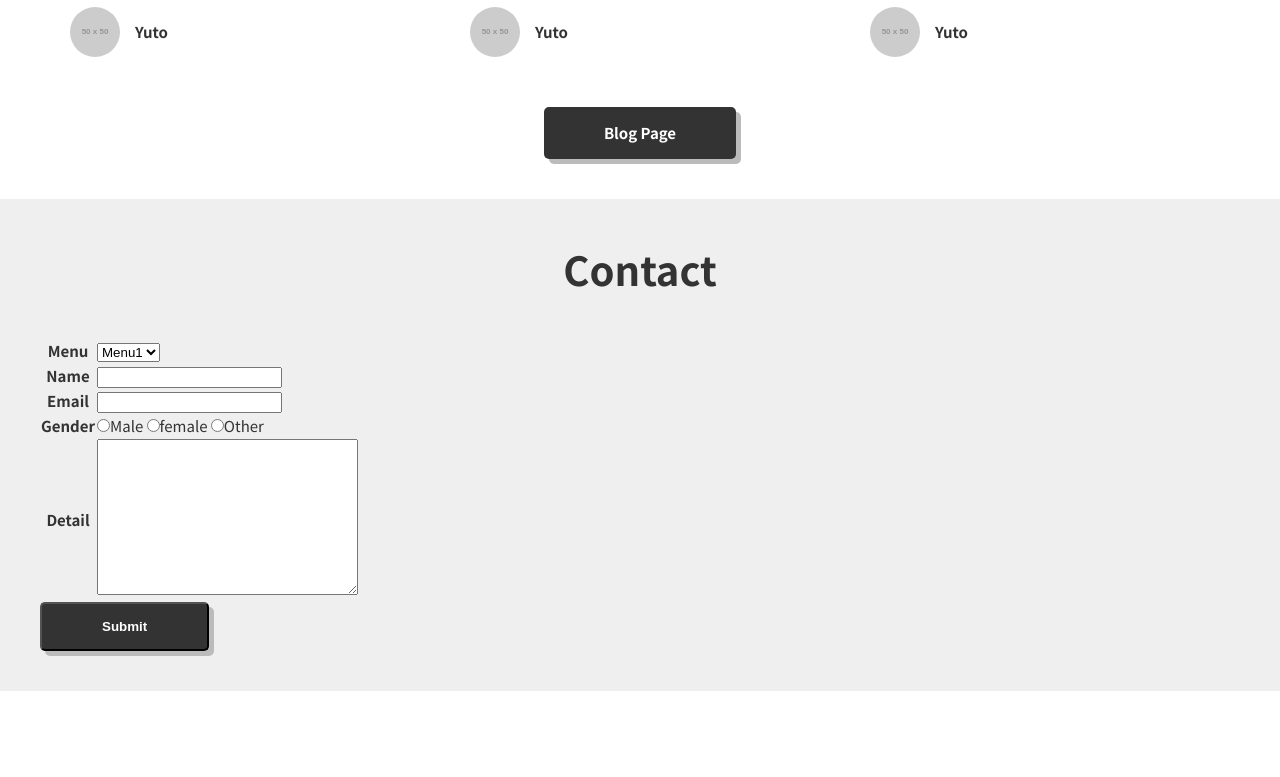
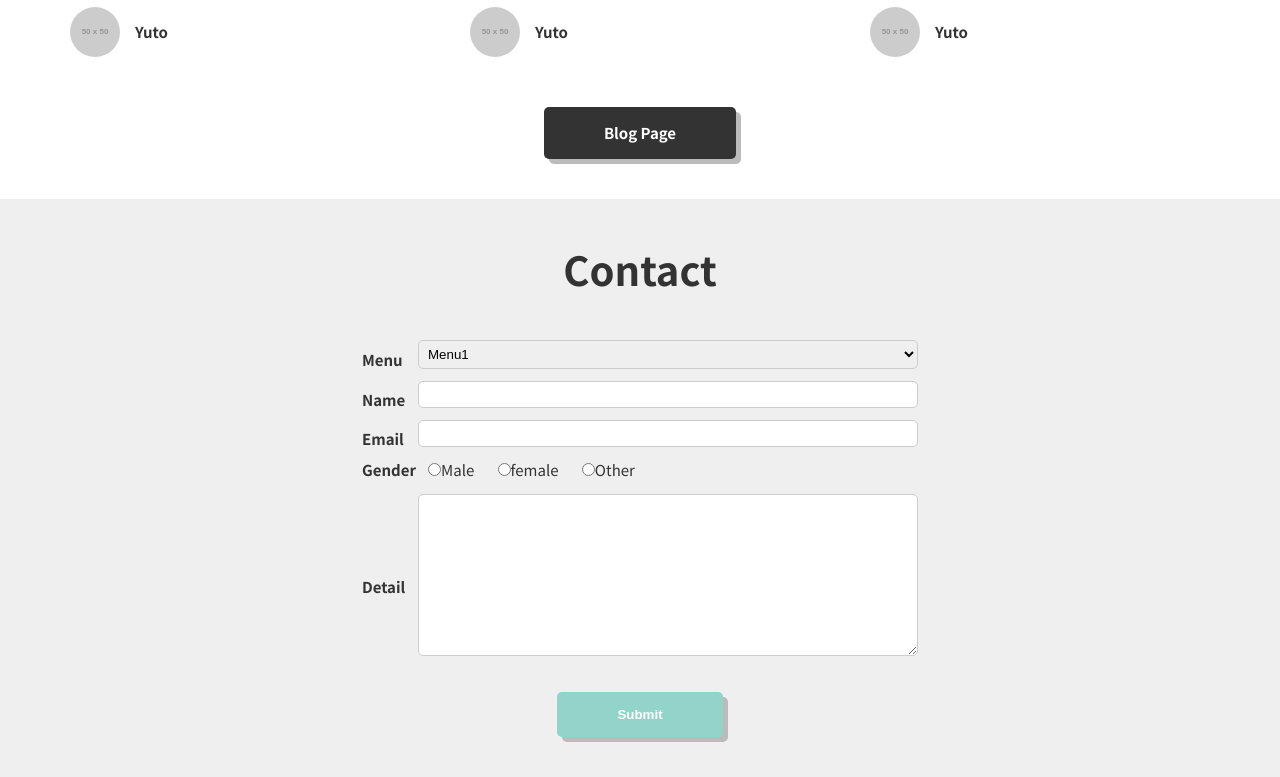
Before and after one commit to Yuto299/webpage-giograh, a plain HTML site: page index.html in a window 1280 px wide. Shown: the part 1458-2235 px from the top of the page. Before the commit the page ends 2149 px from the top, so only its background shows below. Drawn offline with Linux system fonts and the light colour scheme; placeholder pictures from the web are drawn by us.

Commit message:
contact formの実装完了

```diff
--- a/assets/css/style.css
+++ b/assets/css/style.css
@@ -8,7 +8,18 @@ body {
   font-size: 15px;
   line-height: 1.5;
   color: #333;
-  /* 目に優しい色 */
+}
+
+label,
+input,
+select,
+textarea,
+button {
+  cursor: pointer;
+}
+
+button {
+  border: none;
 }
 
 /* Grid */
@@ -170,3 +181,50 @@ body {
 .button:hover {
   box-shadow: 0 0 0 #bbb;
 }
+
+.button.button-secondary {
+  background-color: #92d3ca;
+}
+
+/* form */
+.select {
+  border-radius: 5px;
+  padding: 5px;
+  border: 1px solid #ccc;
+  min-width: 500px;
+  margin-bottom: 10px;
+}
+
+.input {
+  border-radius: 5px;
+  padding: 5px;
+  border: 1px solid #ccc;
+  min-width: 500px;
+  margin-bottom: 10px;
+}
+
+.radio {
+  margin: 20px 10px 20px 10px;
+}
+
+.textarea {
+  border-radius: 5px;
+  padding: 5px;
+  border: 1px solid #ccc;
+  min-width: 500px;
+  margin-top: 10px;
+  margin-bottom: 30px;
+  min-height: 100px;
+}
+
+.form-table {
+  margin: 0 auto;
+}
+
+.form-table th {
+  text-align: left;
+}
+
+.form-button {
+  text-align: center;
+}
--- a/index.html
+++ b/index.html
@@ -4,6 +4,7 @@
     <meta charset="UTF-8" />
     <meta name="viewport" content="width=device-width, initial-scale=1.0" />
     <title>Giograh Web Page</title>
+    <link rel="icon" href="./assets/icon/pengin.png" />
     <link rel="preconnect" href="https://fonts.googleapis.com" />
     <link rel="preconnect" href="https://fonts.gstatic.com" crossorigin />
     <link href="https://fonts.googleapis.com/css2?family=Noto+Sans+JP:wght@100..900&display=swap" rel="stylesheet" />
@@ -153,7 +154,7 @@
           <tr>
             <th><label for="menu">Menu</label></th>
             <td>
-              <select id="menu">
+              <select class="select" id="menu">
                 <option value="menu-1">Menu1</option>
                 <option value="menu-2">Menu2</option>
                 <option value="menu-3">Menu3</option>
@@ -165,7 +166,7 @@
               <label for="name">Name</label>
             </th>
             <td>
-              <input type="text" id="name" />
+              <input class="input" type="text" id="name" />
             </td>
           </tr>
           <tr>
@@ -173,26 +174,28 @@
               <label for="email">Email</label>
             </th>
             <td>
-              <input type="email" id="email" />
+              <input class="input" type="email" id="email" />
             </td>
           </tr>
           <tr>
             <th>Gender</th>
             <td>
-              <label> <input type="radio" name="gender" value="male" />Male</label>
-              <label><input type="radio" name="gender" value="female" />female</label>
-              <label><input type="radio" name="gender" value="other" />Other</label>
+              <label class="radio"><input type="radio" name="gender" value="male" />Male</label>
+              <label class="radio"><input type="radio" name="gender" value="female" />female</label>
+              <label class="radio"><input type="radio" name="gender" value="other" />Other</label>
             </td>
           </tr>
           <tr>
             <th><label for="detail">Detail</label></th>
             <td>
-              <textarea id="detail" cols="30" rows="10"></textarea>
+              <textarea class="textarea" id="detail" cols="30" rows="10"></textarea>
             </td>
           </tr>
         </table>
 
-        <button class="button" type="submit">Submit</button>
+        <div class="form-button">
+          <button class="button button-secondary" type="submit">Submit</button>
+        </div>
       </form>
     </section>
 
```
Also changed, not shown: assets/icon/pengin.png (added).
